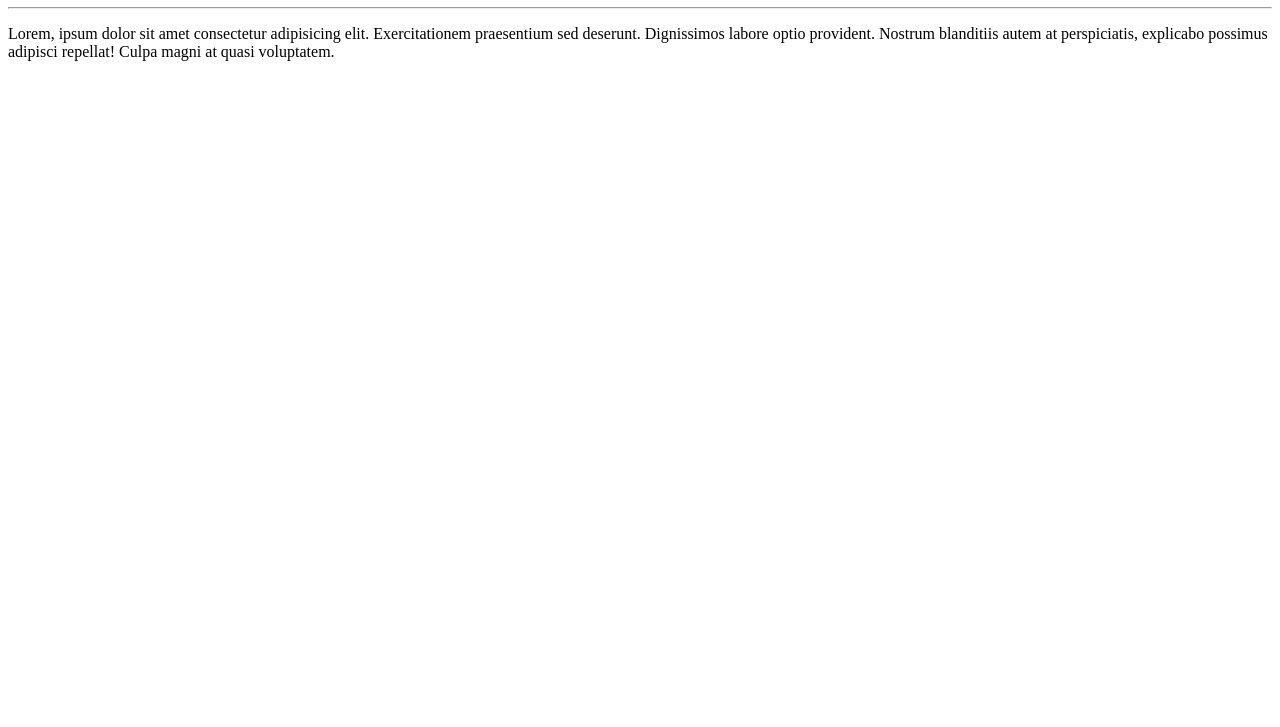
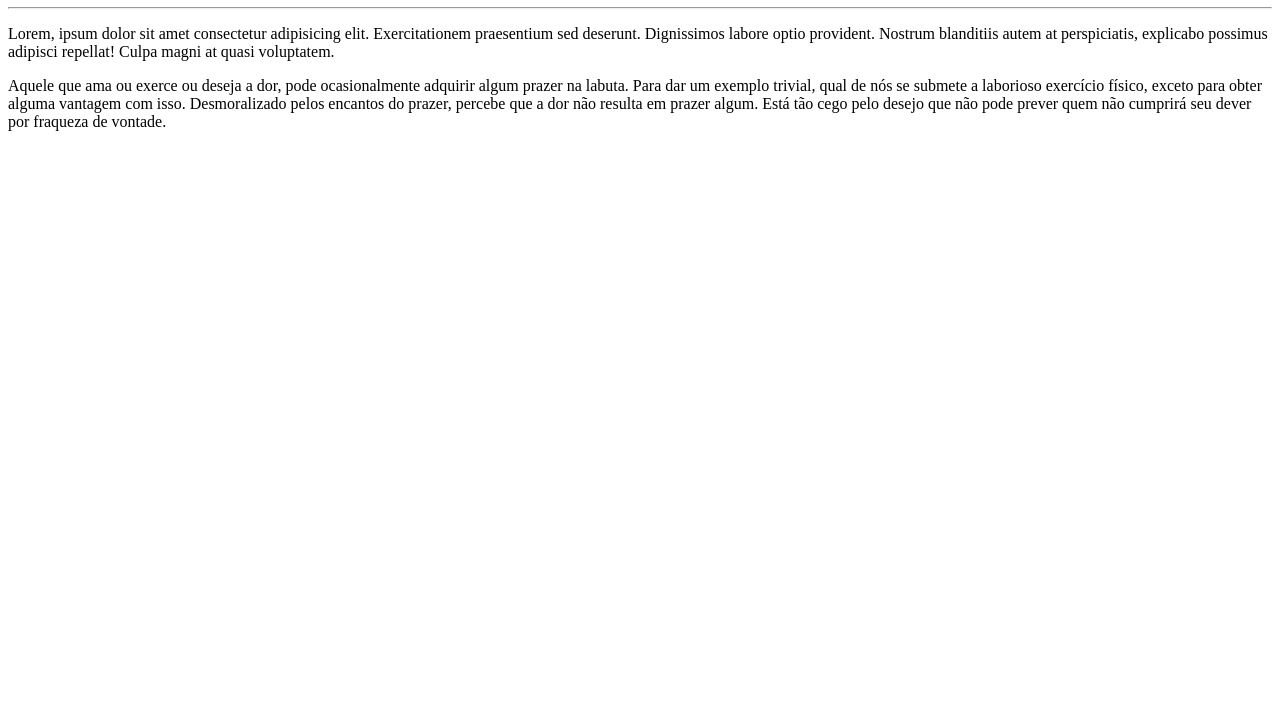
Before and after one commit to zify25/Ola-Mundo, a plain HTML site: page site-exemplo/index.html in a window 1280 px wide. Shown: the part 73-800 px from the top of the page. Drawn offline with Linux system fonts and the light colour scheme.

```diff
--- a/site-exemplo/index.html
+++ b/site-exemplo/index.html
@@ -9,5 +9,7 @@
     <h1>Olá, Mundo!</h1>
     <hr>
     <p>Lorem, ipsum dolor sit amet consectetur adipisicing elit. Exercitationem praesentium sed deserunt. Dignissimos labore optio provident. Nostrum blanditiis autem at perspiciatis, explicabo possimus adipisci repellat! Culpa magni at quasi voluptatem.</p>
+    <p>Aquele que ama ou exerce ou deseja a dor, pode ocasionalmente adquirir algum prazer na labuta. Para dar um exemplo trivial, qual de nós se submete a laborioso exercício físico, exceto para obter alguma vantagem com isso. Desmoralizado pelos encantos do prazer, percebe que a dor não resulta em prazer algum. Está tão cego pelo desejo que não pode prever quem não cumprirá seu dever por fraqueza de vontade.</p>
+
 </body>
 </html>
```
